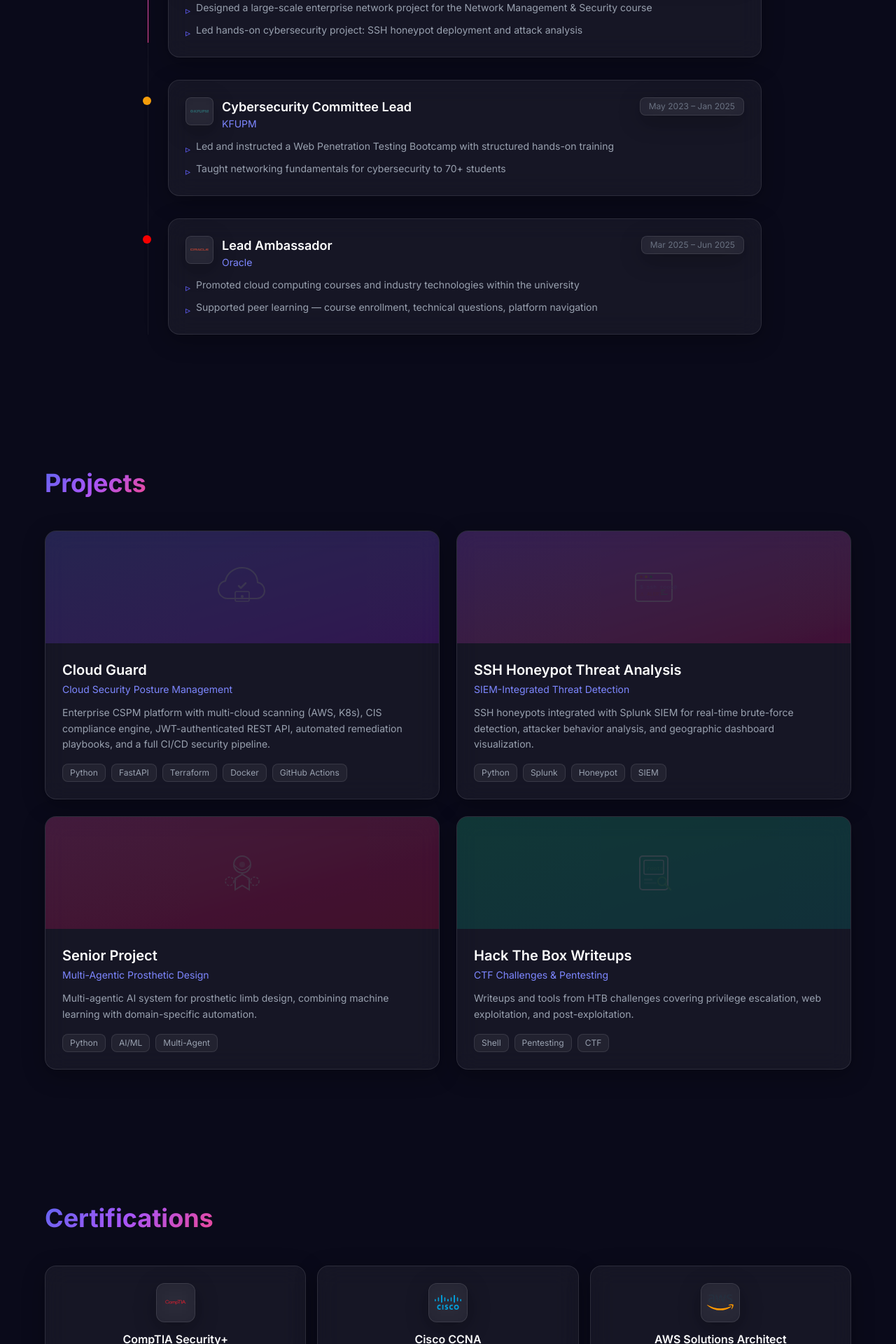
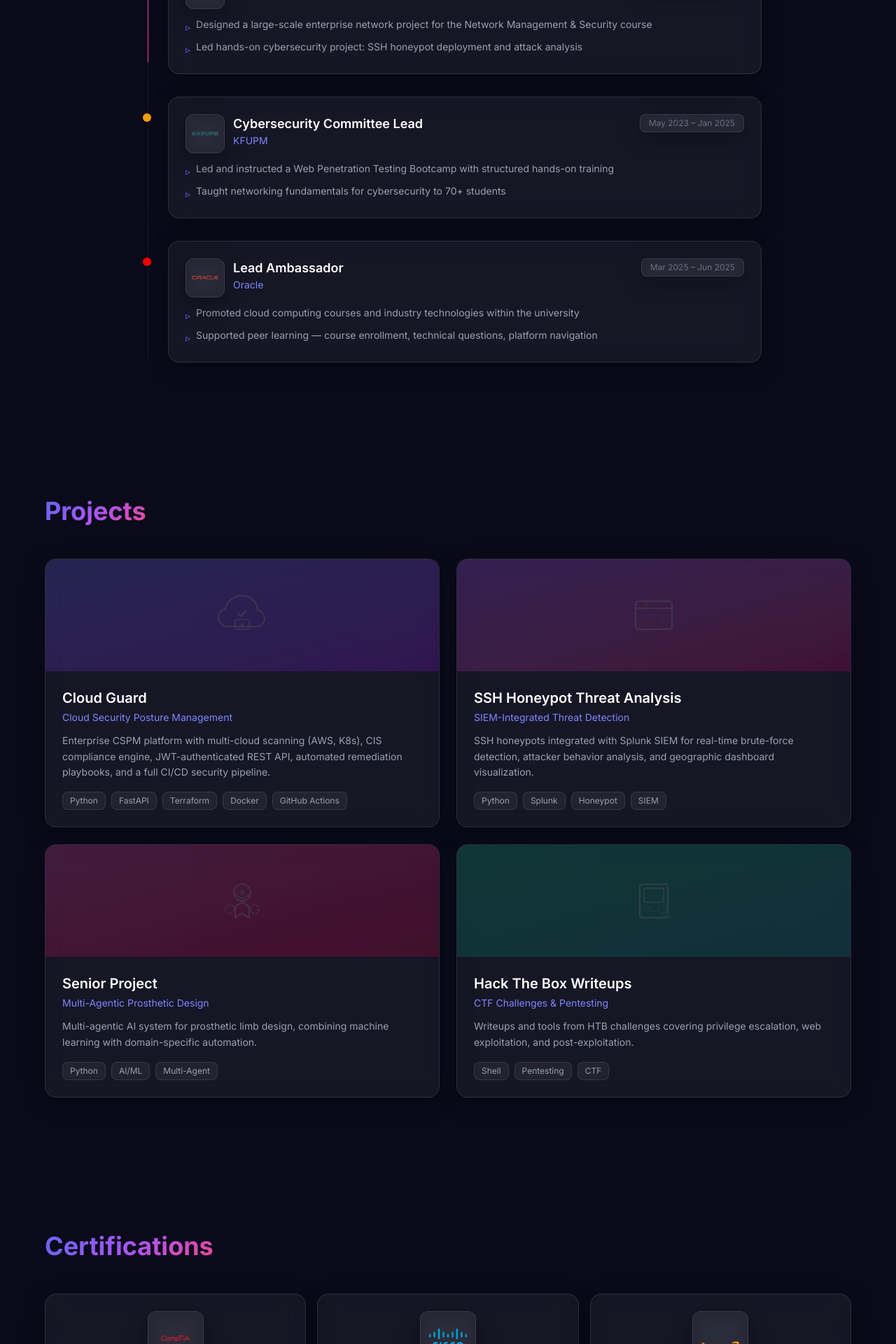
Before and after one commit to osamacs7/portfolio, a Next.js app: page / in a window 1280 px wide. Shown: the part 2500-4420 px from the top of the page at 70% size. Built offline with nearby package versions, Linux system fonts and the light colour scheme.

Commit message:
Make logos bigger in experience and certifications

```diff
--- a/src/components/Certifications.tsx
+++ b/src/components/Certifications.tsx
@@ -69,12 +69,12 @@
             >
               <TiltCard>
                 <div className="glass rounded-2xl p-6 text-center group hover:bg-white/[0.07] transition-all cursor-default h-full">
-                  <div className="w-14 h-14 mx-auto mb-3 rounded-xl glass flex items-center justify-center p-2 bg-white/5">
+                  <div className="w-20 h-20 mx-auto mb-4 rounded-xl glass flex items-center justify-center p-3 bg-white/5">
                     <Image
                       src={`${basePath}${cert.logo}`}
                       alt={cert.issuer}
-                      width={40}
-                      height={40}
+                      width={60}
+                      height={60}
                       className="object-contain"
                     />
                   </div>
--- a/src/components/Experience.tsx
+++ b/src/components/Experience.tsx
@@ -125,12 +125,12 @@
                 <div className="glass rounded-2xl p-6 hover:bg-white/[0.07] transition-colors">
                   <div className="flex flex-wrap justify-between items-start gap-2 mb-3">
                     <div className="flex gap-3 items-start">
-                      <div className="w-10 h-10 rounded-lg glass flex items-center justify-center shrink-0 p-1.5 bg-white/5">
+                      <div className="w-14 h-14 rounded-xl glass flex items-center justify-center shrink-0 p-2 bg-white/5">
                         <Image
                           src={`${basePath}${exp.logo}`}
                           alt={exp.company}
-                          width={28}
-                          height={28}
+                          width={44}
+                          height={44}
                           className="object-contain"
                         />
                       </div>
```
